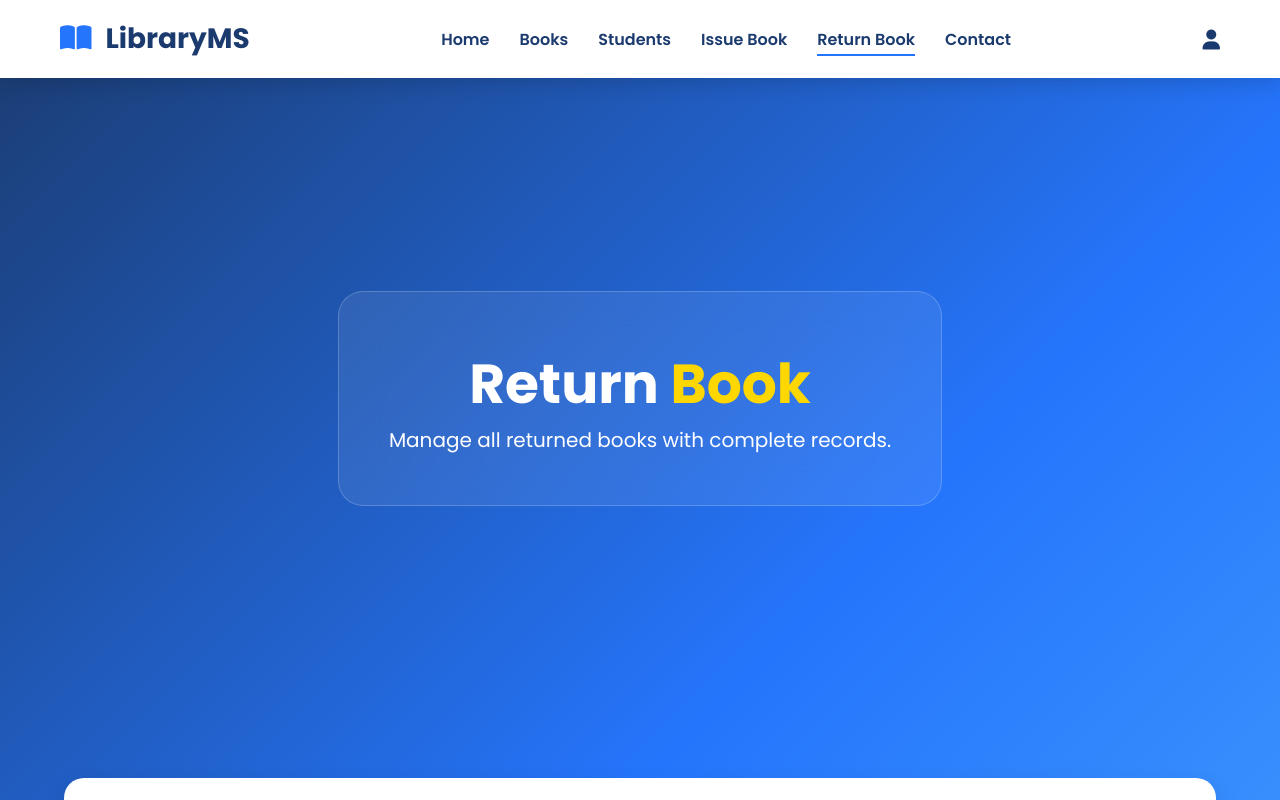
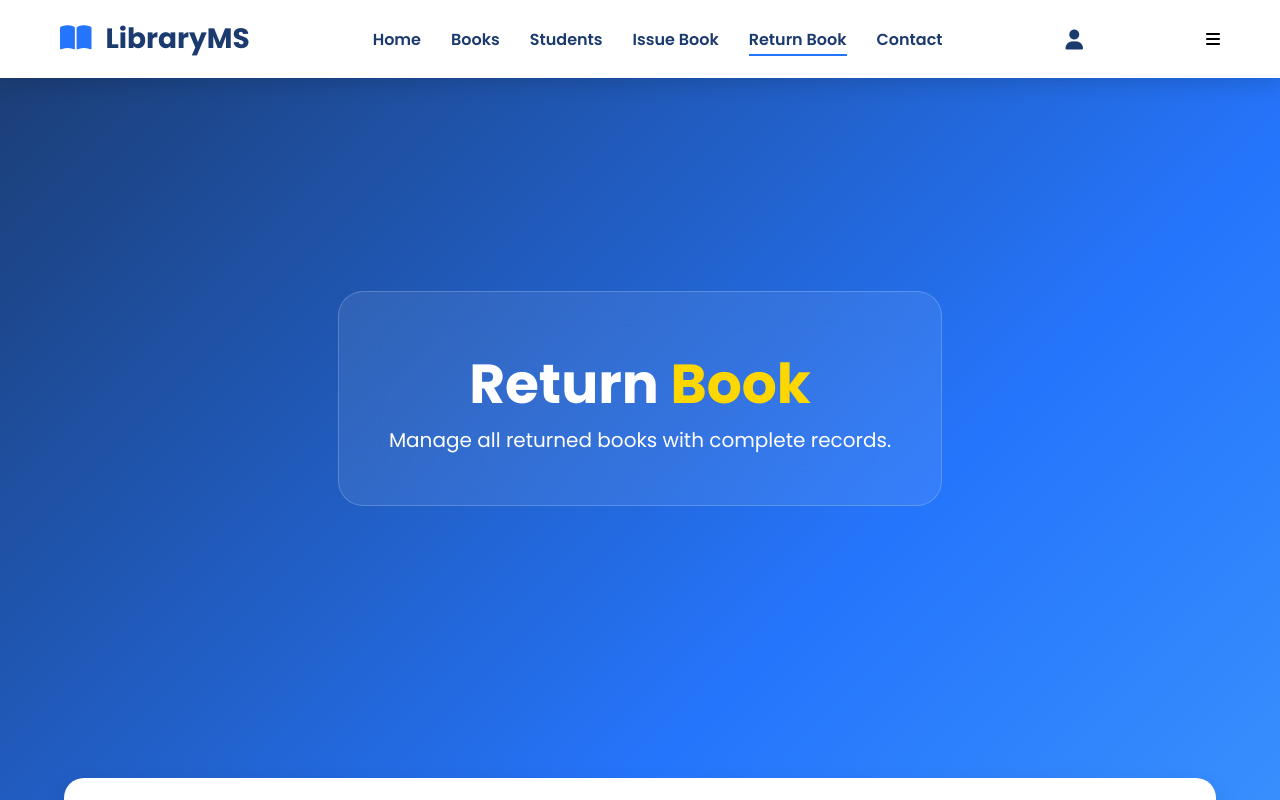
Before and after one commit to Jaul04/Library-Management-System, a website: page Public/return.html in a window 1280 px wide. Shown: the top 800 px of the page. Drawn offline with Linux system fonts and the light colour scheme; no server answers.

Commit message:
Update return.html

```diff
--- a/Public/return.html
+++ b/Public/return.html
@@ -55,7 +55,11 @@
         </a>
 
     </div>
+<div class="menu-btn">
 
+    <i class="fa-solid fa-bars"></i>
+
+</div>
 </nav>
 
 <section class="hero">
```
